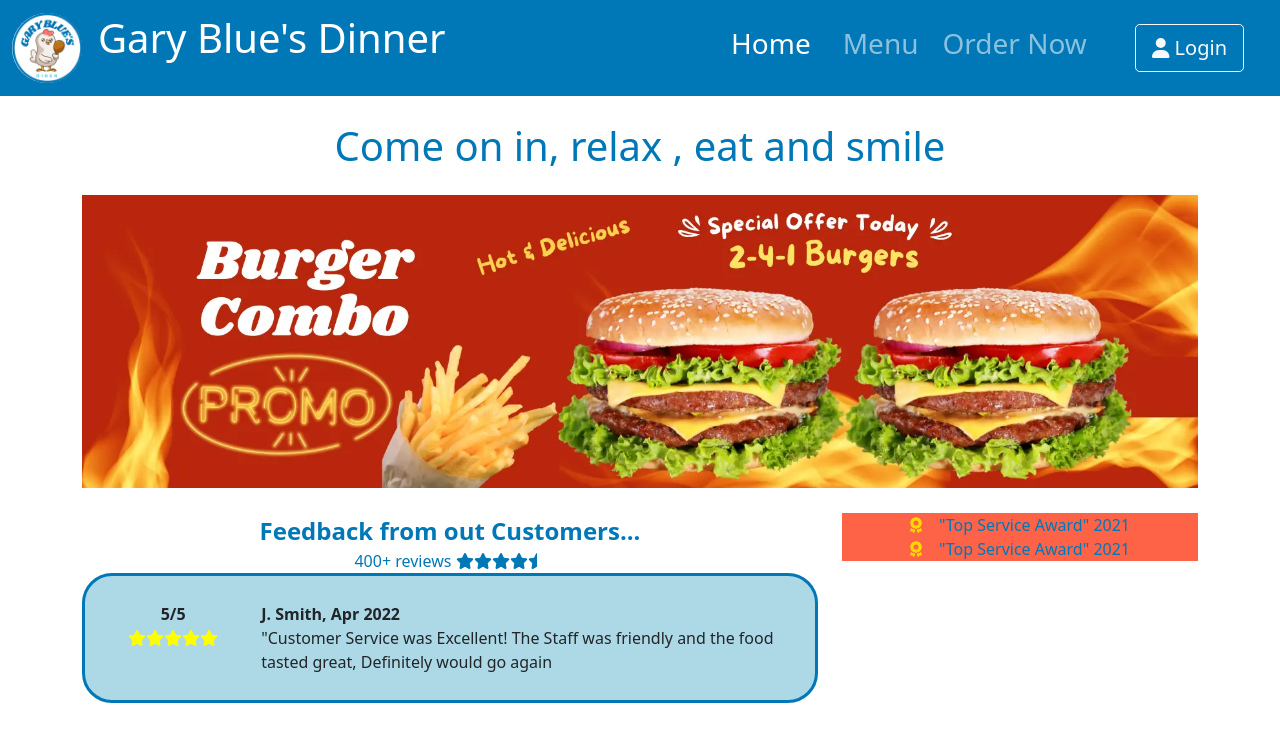
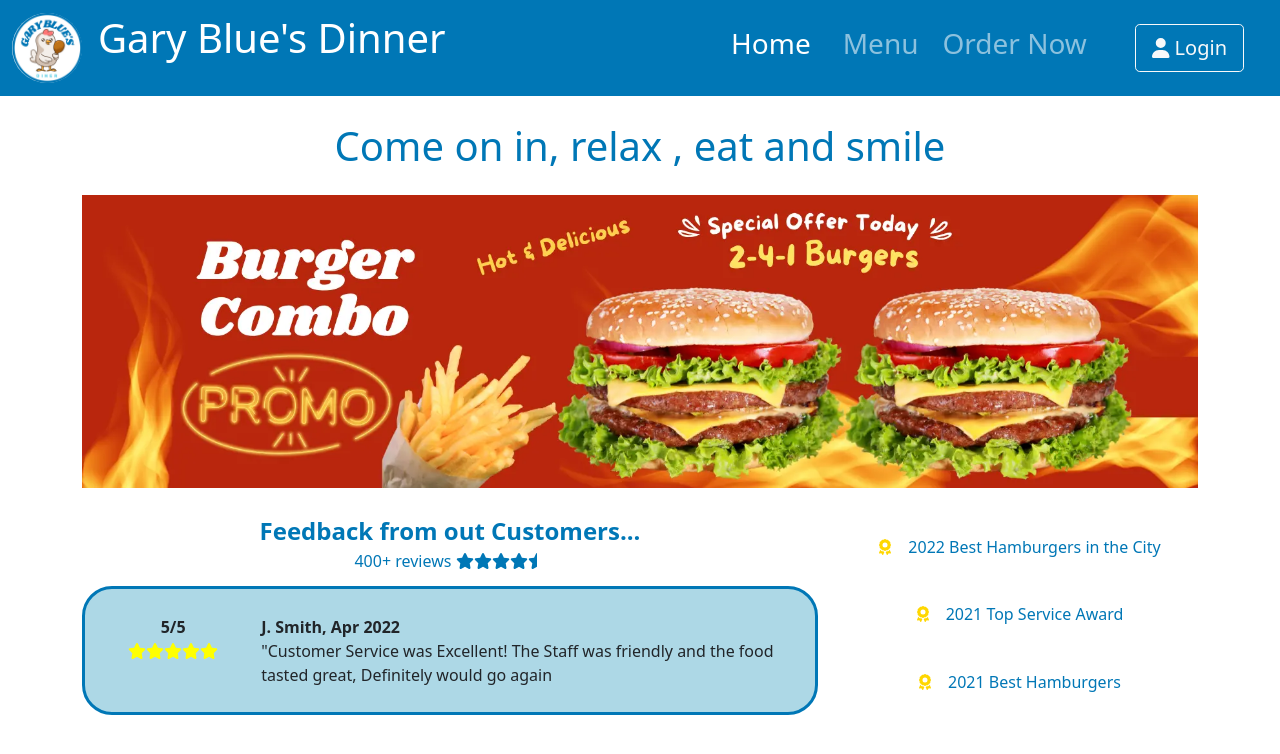
Before and after one commit to Semester-2-team-7/Semester2-Final-Sprint, a React (Create React App) app in the folder garyblue/: page / in a window 1280 px wide. Shown: the top 754 px of the page. Built offline with nearby package versions, Linux system fonts and the light colour scheme.

Commit message:
Finishing layout on bottom half of grid

```diff
--- a/garyblue/src/componet/Main/Home.module.css
+++ b/garyblue/src/componet/Main/Home.module.css
@@ -8,11 +8,12 @@ body {
   margin-bottom: 2vw;
 }
 
+.homeBottom {
+  min-height: fit-content;
+}
+
 .awards {
-  color: #0077b6;
-  background-color: tomato;
-  /* justify-content: center;
-  align-content: space-between; */
+  align-content: space-between;
 }
 
 .awardImage {
@@ -28,18 +29,26 @@ body {
   display: flex;
 }
 
+.totalReviews {
+  margin-bottom: 1vw;
+}
+
 .feedback {
   font-weight: bold;
   font-size: 1.5rem;
 }
 
-/* .totalReviews {
-  display: inline-block;
-} */
-
 .box2,
 .box3 {
   padding-top: 2vw;
+}
+
+.box3 {
+  color: #0077b6;
+  display: flex;
+  flex-direction: column;
+  align-content: center;
+  justify-content: space-around;
 }
 
 .primColor {
--- a/garyblue/src/componet/Main/home.jsx
+++ b/garyblue/src/componet/Main/home.jsx
@@ -51,7 +51,7 @@ const Home = () => {
           /></div>
         </div>
 
-        <div className="row">
+        <div className={`row ${classes.homeBottom}`}>
           {/* Review scroll goes below */}
           <div className={`col-lg-8 g-col-4 ${classes.box2}`}>
             <div className={`${classes.primColor} ${classes.feedback}`} >Feedback from out Customers...</div><div className={`${classes.primColor} ${classes.totalReviews}`}> 400+ reviews {starIcon}{starIcon}{starIcon}{starIcon}{starHalfIcon} </div>
@@ -66,10 +66,10 @@ const Home = () => {
 
           {/* Service Awards goes below */}
           <div className={`col-lg-4 g-col-4 ${classes.box3}`}>
-            <div className={classes.awards}>
-              <div><span className={classes.awardImage}>{awardIcon}</span> "Top Service Award" 2021</div>
-              <div><span className={classes.awardImage}>{awardIcon}</span> "Top Service Award" 2021</div>
-            </div>
+            <div className={classes.awards}><span className={classes.awardImage}>{awardIcon}</span> 2022 Best Hamburgers in the City</div>
+            <div className={classes.awards}><span className={classes.awardImage}>{awardIcon}</span> 2021 Top Service Award</div>
+            <div className={classes.awards}><span className={classes.awardImage}>{awardIcon}</span> 2021 Best Hamburgers</div>
+
           </div>
         </div>
 
```
